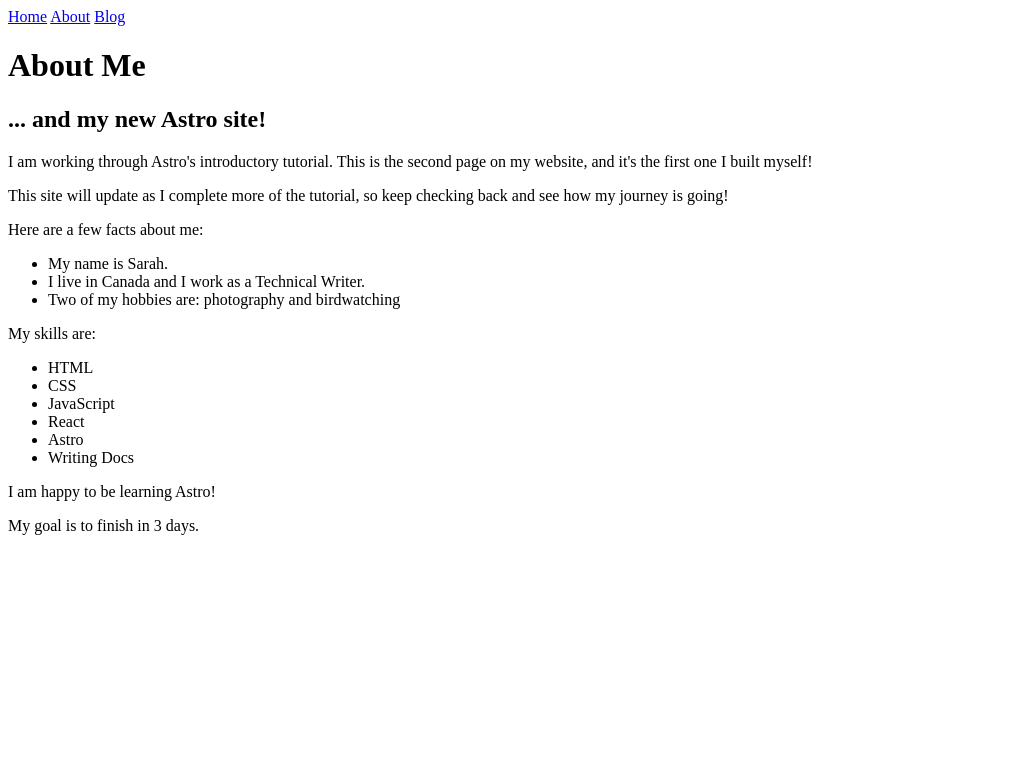
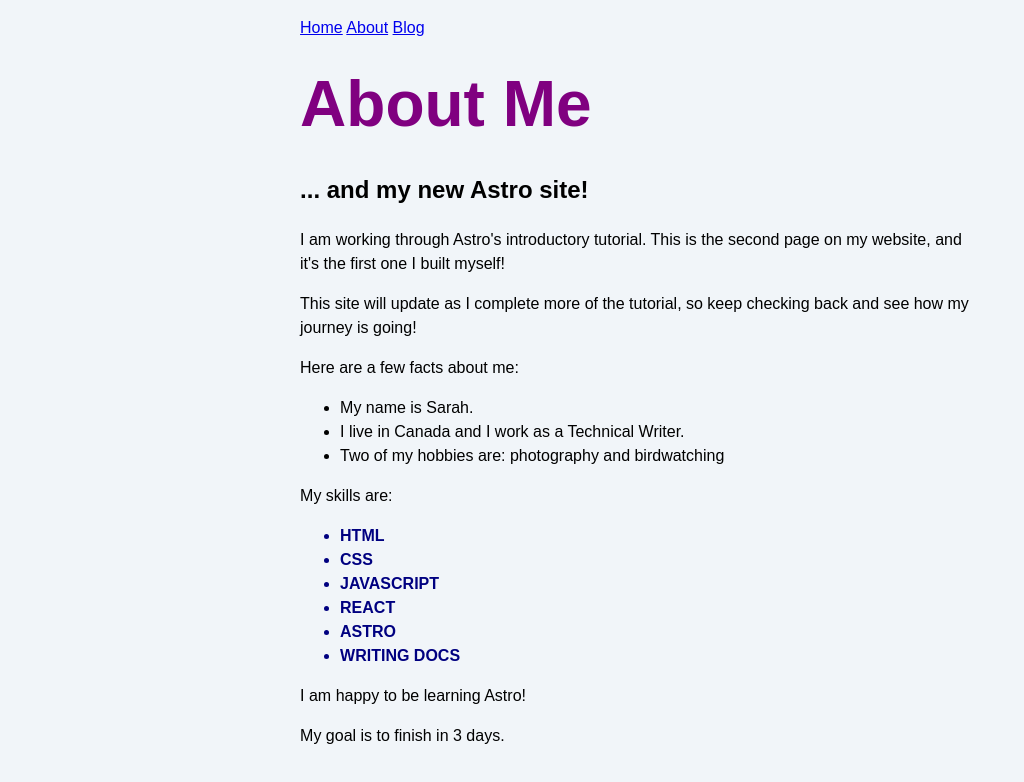
Before and after one commit to almarr/sturlupedia, an Astro site: page /about in a window 1280 px wide. Shown: the whole page, without its empty margins (0-1024 px from the left). Built offline with nearby package versions, Linux system fonts and the light colour scheme; Astro itself is replaced by a stand-in of ours.

Commit message:
Added a global.css file

```diff
--- a/src/pages/about.astro
+++ b/src/pages/about.astro
@@ -1,4 +1,6 @@
 ---
+import '../styles/global.css';
+
 const pageTitle = "About Me";
 
 const identity = {
@@ -13,6 +15,10 @@ const skills = ["HTML", "CSS", "JavaScript", "React", "Astro", "Writing Docs"];
 const happy = true;
 const finished = false;
 const goal = 3;
+
+const skillColor = "navy";
+const fontWeight = "bold";
+const textCase = "uppercase";
 ---
 
 <html lang="en">
@@ -22,6 +28,17 @@ const goal = 3;
 		<meta name="viewport" content="width=device-width" />
 		<meta name="generator" content={Astro.generator} />
 		<title>{pageTitle}</title>
+        <style define:vars={{skillColor, fontWeight, textCase}}>
+            h1 {
+              color: purple;
+              font-size: 4rem;
+            }
+            .skill {
+              color: var(--skillColor);
+              font-weight: var(--fontWeight);
+              text-transform: var(--textCase);
+            }
+          </style>
 	</head>
 	<body>
         <a href="/">Home</a>
@@ -45,7 +62,7 @@ const goal = 3;
         </ul>
         <p>My skills are:</p>
         <ul>
-            {skills.map((skill) => <li>{skill}</li>)}
+            {skills.map((skill) => <li class="skill">{skill}</li>)}
         </ul>
 
         {happy && <p>I am happy to be learning Astro!</p>}
--- a/src/pages/blog.astro
+++ b/src/pages/blog.astro
@@ -1,4 +1,6 @@
 ---
+import '../styles/global.css';
+
 const pageTitle = "My Astro Learning Blog";
 ---
 
--- a/src/pages/index.astro
+++ b/src/pages/index.astro
@@ -1,4 +1,6 @@
 ---
+import '../styles/global.css';
+
 const pageTitle = "Home Page";
 ---
 
--- /dev/null
+++ b/src/styles/global.css
@@ -0,0 +1,21 @@
+html {
+    background-color: #f1f5f9;
+    font-family: sans-serif;
+  }
+
+  body {
+    margin: 0 auto;
+    width: 100%;
+    max-width: 80ch;
+    padding: 1rem;
+    line-height: 1.5;
+  }
+
+  * {
+    box-sizing: border-box;
+  }
+
+  h1 {
+    margin: 1rem 0;
+    font-size: 2.5rem;
+  }
```
